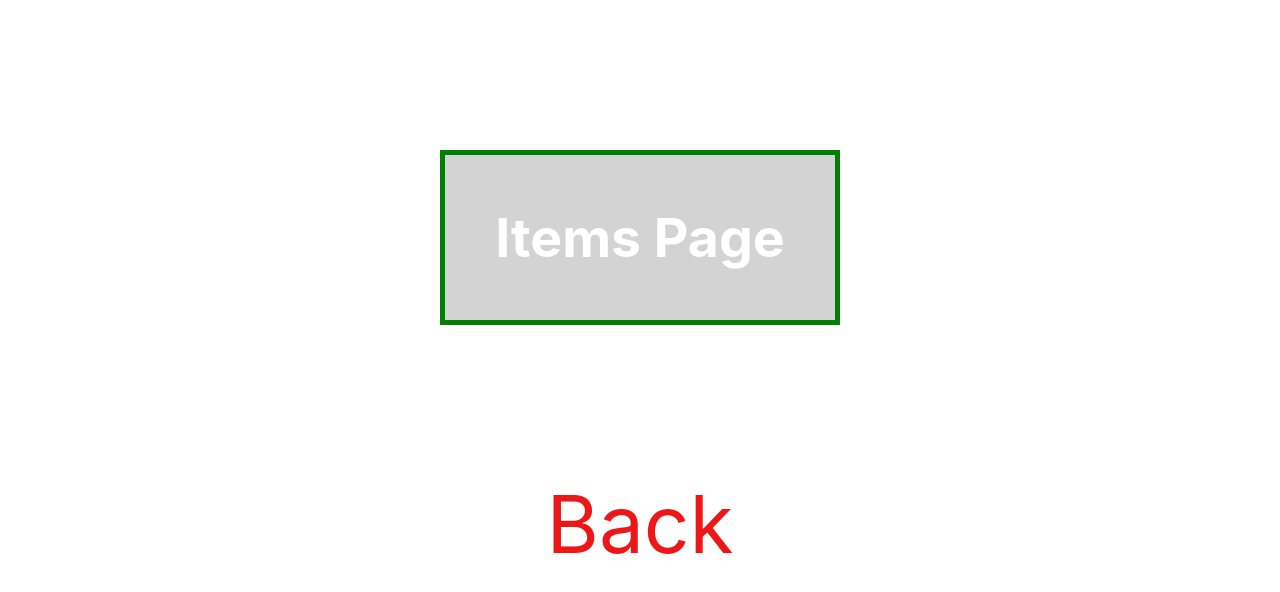
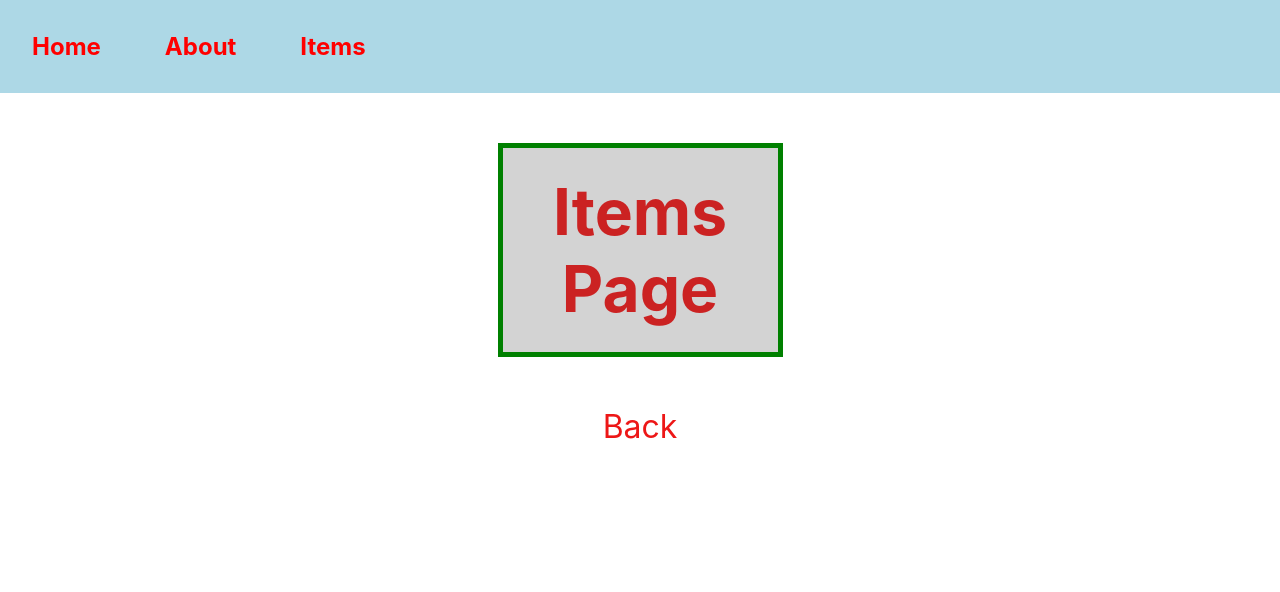
Before and after one commit to Ravikumargupta1999/React-Router, a React (Create React App) app: page /items in a window 1280 px wide. Shown: the top 592 px of the page. Built offline with nearby package versions, Linux system fonts and the light colour scheme.

Commit message:
Navbar In each page

```diff
--- a/src/components/Navbar.js
+++ b/src/components/Navbar.js
@@ -1,9 +1,21 @@
+import { Link } from "react-router-dom";
+
 function Navbar({setPage}){
     return(
         <div className="nav">
-            <h4 onClick={() => setPage('home')}>Home</h4>
-            <h4 onClick={() => setPage('about')}>About</h4>
-            <h4 onClick={() => setPage('items')}>Items</h4>
+            <Link to="/">
+              <h4>Home</h4>
+            </Link>
+
+
+            <Link to="/about">
+              <h4>About</h4>
+            </Link>
+
+
+            <Link to="/items">
+              <h4>Items</h4>
+            </Link>
         </div>
     )
 }
--- a/src/index.css
+++ b/src/index.css
@@ -13,20 +13,21 @@ code {
     monospace;
 }
 main{
-  font-size: 5rem;
+  font-size: 2rem;
   text-align: center;
   margin: auto;
-  color: white;
+  color: rgb(203, 34, 34);
   width:max-content;
 
 }
-h6{
+h1{
   background-color: rgb(129, 253, 41);
   background-color: lightgrey;
-  width: px;
+  width: 225px;
+  /* height: 300px; */
   border: 5px solid green;
-  padding: 50px;
-  margin: 150px;
+  padding: 25px;
+  margin: 50px;
 }
 .nav{
   display: flex;
--- a/src/pages/About.js
+++ b/src/pages/About.js
@@ -1,9 +1,11 @@
 import { Link } from "react-router-dom";
+import Navbar from "../components/Navbar";
 function About(){
     return(
         <>
+         <Navbar/>
            <main>
-               <h6>About Page</h6>
+               <h1>About Page</h1>
                <Link to = "/">Back</Link>
            </main>
 
--- a/src/pages/Home.js
+++ b/src/pages/Home.js
@@ -1,9 +1,11 @@
 import { Link } from "react-router-dom";
+import Navbar from "../components/Navbar";
 function Home(){
     return(
         <>
+           <Navbar/>
            <main>
-                <h6>Home Page</h6>
+                <h1>Home Page</h1>
                 <Link to ="/about">About</Link>
                 &nbsp;&nbsp;
                 <Link to ="/items">Items</Link>
--- a/src/pages/Items.js
+++ b/src/pages/Items.js
@@ -1,9 +1,11 @@
 import { Link } from "react-router-dom";
+import Navbar from "../components/Navbar";
 function Items(){
     return(
         <>
+            <Navbar/>
            <main>
-               <h6>Items Page</h6>
+               <h1>Items Page</h1>
                <Link to = "/">Back</Link>
            </main>
         </>
```
